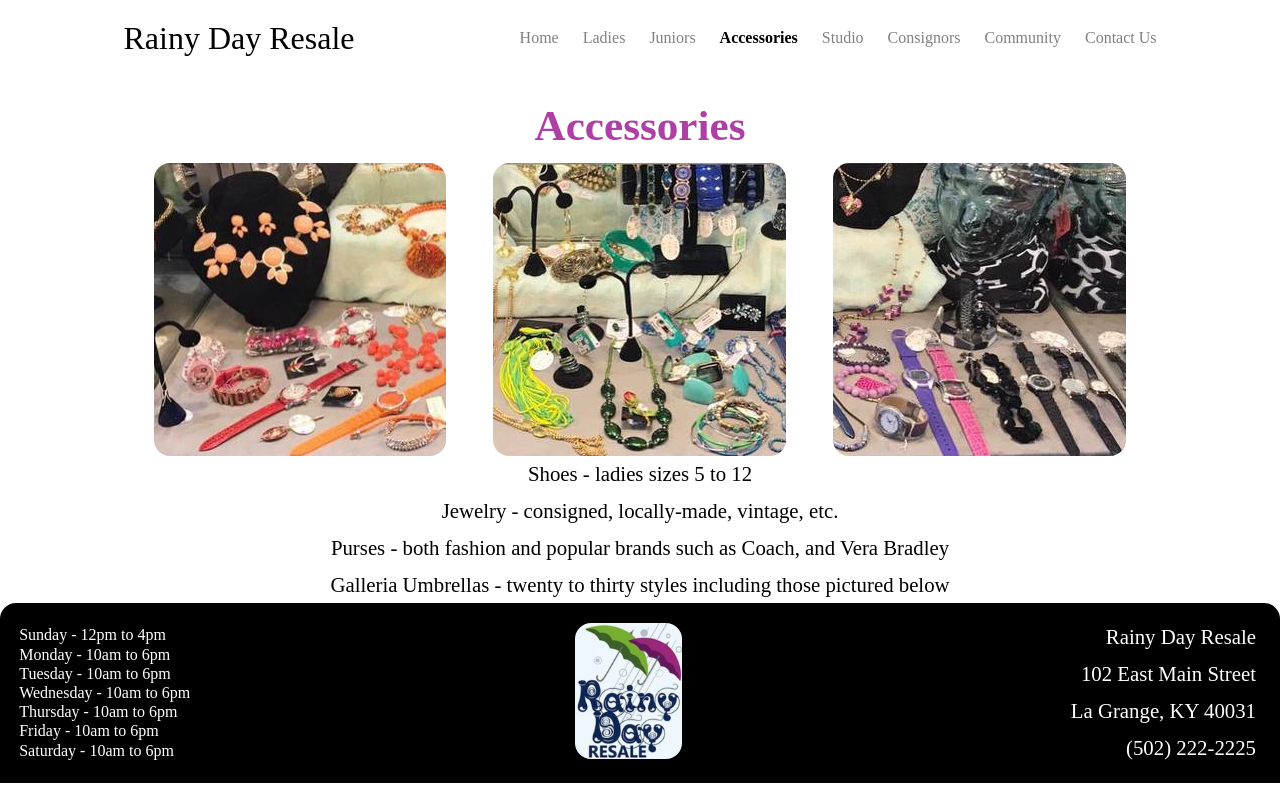
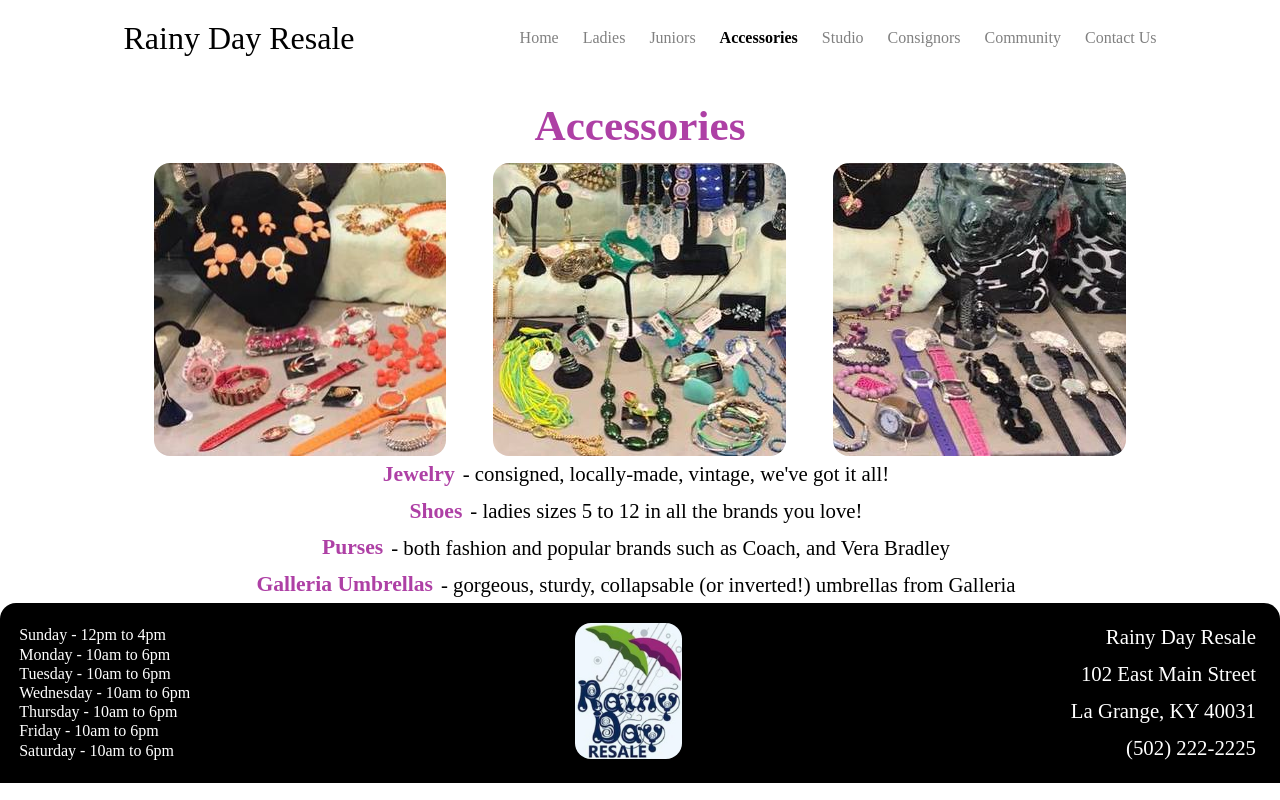
Before and after one commit to RaineBeauDubs/ShoppeSite, a React (Create React App) app in the folder shoppe/: page /accessories in a window 1280 px wide. Built offline with nearby package versions, Linux system fonts and the light colour scheme.

Commit message:
updated and styled acc descs

```diff
--- a/shoppe/src/components/accessories/Accessories.js
+++ b/shoppe/src/components/accessories/Accessories.js
@@ -6,7 +6,7 @@ function Accessories() {
     <div className="accessoriesContainer">
       <h2 className="colorHeader">Accessories</h2>
       <div className="jewelryImgCont">
-      <img
+        <img
           className="jwlPic"
           src="/images/AccPic1.jpg"
           alt="A sample of our jewelry"
@@ -22,10 +22,22 @@ function Accessories() {
           alt="A sample of our jewelry"
         />
       </div>
-      <p>Shoes - ladies sizes 5 to 12</p>
-      <p>Jewelry - consigned, locally-made, vintage, etc.</p>
-      <p>Purses - both fashion and popular brands such as Coach, and Vera Bradley</p>
-      <p>Galleria Umbrellas - twenty to thirty styles including those pictured below</p>
+      <div className="accDesc">
+        <h3 className="accTitle">Jewelry</h3>
+        <p>- consigned, locally-made, vintage, we've got it all!</p>
+      </div>
+      <div className="accDesc">
+        <h3 className="accTitle">Shoes</h3>
+        <p>- ladies sizes 5 to 12 in all the brands you love!</p>
+      </div>
+      <div className="accDesc">
+        <h3 className="accTitle">Purses</h3>
+        <p>- both fashion and popular brands such as Coach, and Vera Bradley</p>
+      </div>
+      <div className="accDesc">
+        <h3 className="accTitle">Galleria Umbrellas</h3>
+        <p>- gorgeous, sturdy, collapsable (or inverted!) umbrellas from Galleria</p>
+      </div>
     </div>
   );
 }
--- a/shoppe/src/components/accessories/accessories.css
+++ b/shoppe/src/components/accessories/accessories.css
@@ -12,3 +12,15 @@
 .jwlPic {
   border-radius: 1rem;
 }
+
+.accDesc {
+  display: flex;
+  align-items: center;
+  justify-content: center;
+}
+
+.accTitle {
+  color: rgb(174, 64, 165);
+  font-size: 1.35rem;
+  font-weight: bold;
+}
```
